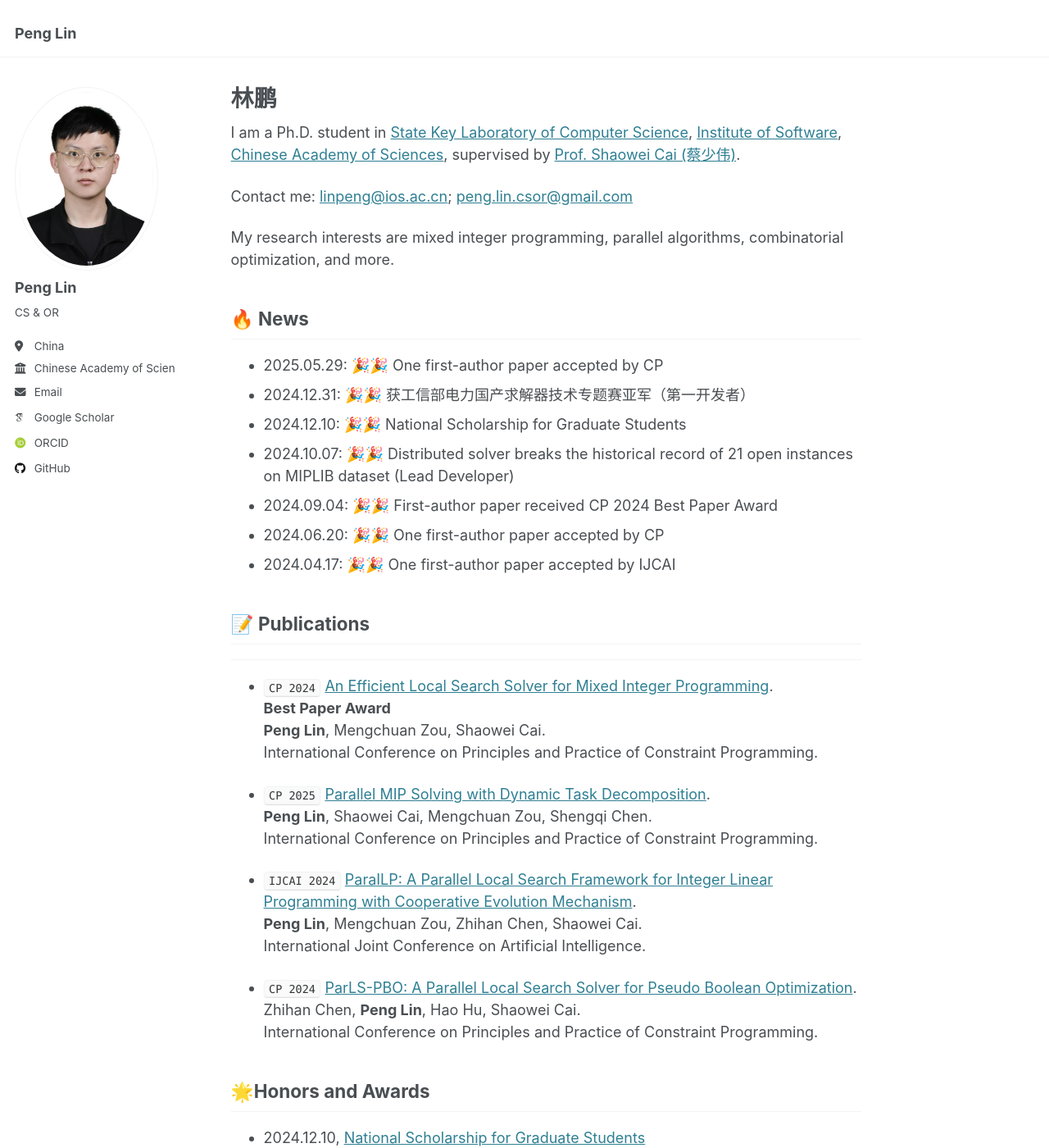
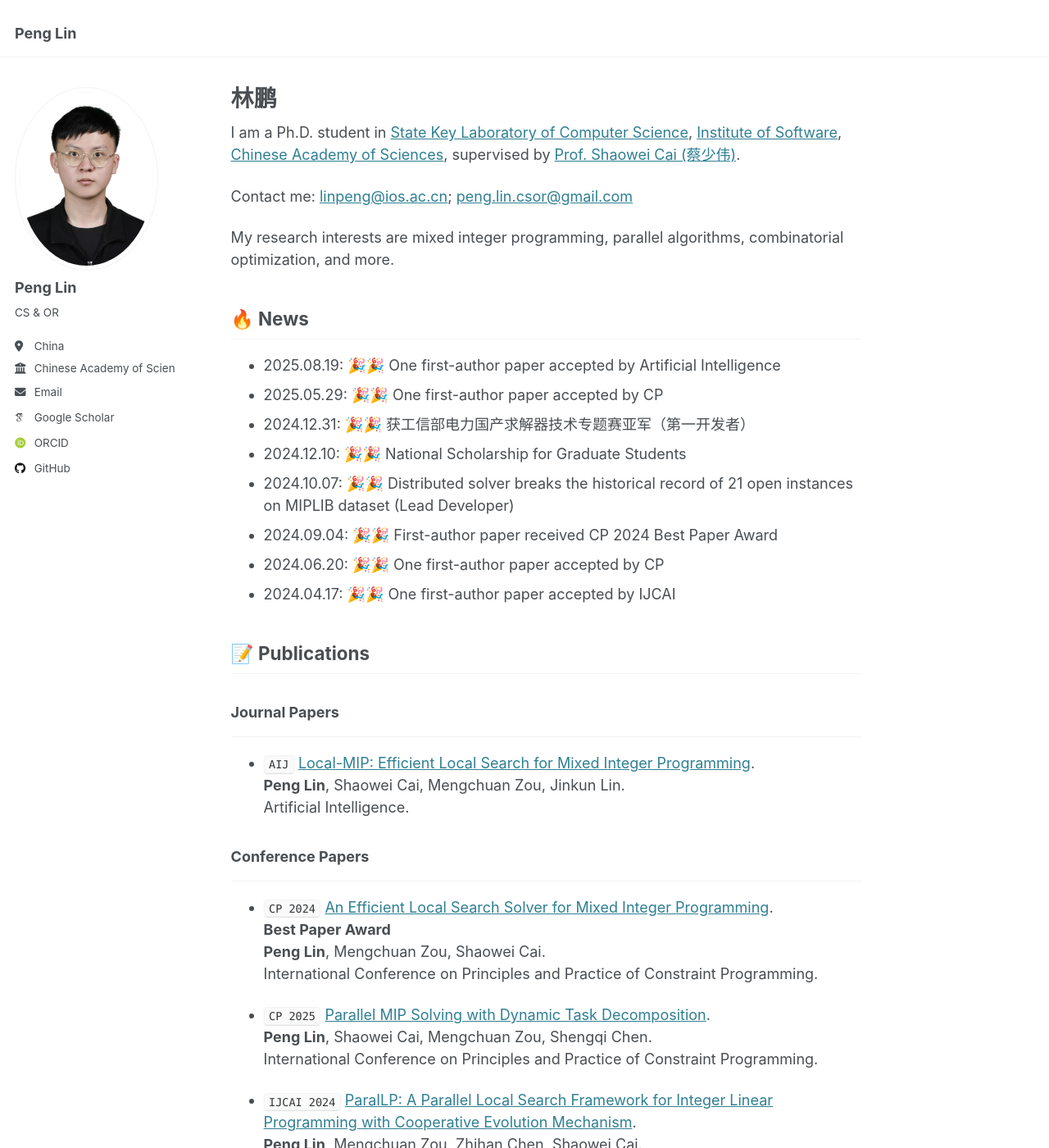
Before and after one commit to linpeng0105/linpeng0105.github.io, a Jekyll site: the page built from _pages/about.md, in a window 1280 px wide and 1400 px high. Shown: the whole window at 82% size. Built offline with Jekyll 4.4.1, drawn with Linux system fonts in a browser that asks for light colours; some web fonts are replaced; some of the changed text lies outside the part shown.

Commit message:
Update about.md

```diff
--- a/_pages/about.md
+++ b/_pages/about.md
@@ -14,6 +14,7 @@
 
 ## 🔥 News
 
+- 2025.08.19: 🎉🎉 One first-author paper accepted by Artificial Intelligence
 - 2025.05.29: 🎉🎉 One first-author paper accepted by CP
 - 2024.12.31: 🎉🎉 获工信部电力国产求解器技术专题赛亚军（第一开发者）
 - 2024.12.10: 🎉🎉 National Scholarship for Graduate Students
@@ -23,6 +24,13 @@
 - 2024.04.17: 🎉🎉 One first-author paper accepted by IJCAI
 
 ## 📝 Publications
+### Journal Papers
+---
+- `AIJ`  [Local-MIP: Efficient Local Search for Mixed Integer Programming](). \
+**Peng Lin**, Shaowei Cai, Mengchuan Zou, Jinkun Lin.\
+Artificial Intelligence.
+
+### Conference Papers
 ---
 - `CP 2024`  [An Efficient Local Search Solver for Mixed Integer Programming](https://drops.dagstuhl.de/entities/document/10.4230/LIPIcs.CP.2024.19). \
 **Best Paper Award**\
@@ -56,7 +64,7 @@
 - 2019.09 - 2023.06: B.S. student at Jilin University under the supervision of [Prof. Dantong Ouyang (欧阳丹彤)](https://ccst.jlu.edu.cn/info/1367/19046.htm) and [Prof. Peng Zhang (张鹏)](https://ccst.jlu.edu.cn/info/1197/17231.htm)
 
 ## 💬 Talks
-
+- 2025.08, "Parallel MIP Solving with Dynamic Task Decomposition", Glasgow, Scotland, 🎞️[Slides](files/PartiMIP-slides.pdf)
 - 2024.09, "An Efficient Local Search Solver for Mixed Integer Programming", Girona, Spain, 🎞️[Slides](https://cp2024.a4cp.org/slides/CP/AnEfficientLocal.pdf), 📽️[Video](https://diobma.udg.edu/handle/10256.1/7765)
 - 2024.09, "ParLS-PBO: A Parallel Local Search Solver for Pseudo Boolean Optimization", Girona, Spain, 🎞️[Slides](https://cp2024.a4cp.org/slides/CP/ParLS-PBO.pdf)
 - 2024.08, "ParaILP: A Parallel Local Search Framework for Integer Linear Programming with Cooperative Evolution Mechanism", Jeju, South Korea, 🎞️[Slides](files/ijcai-slides.pdf)
```
